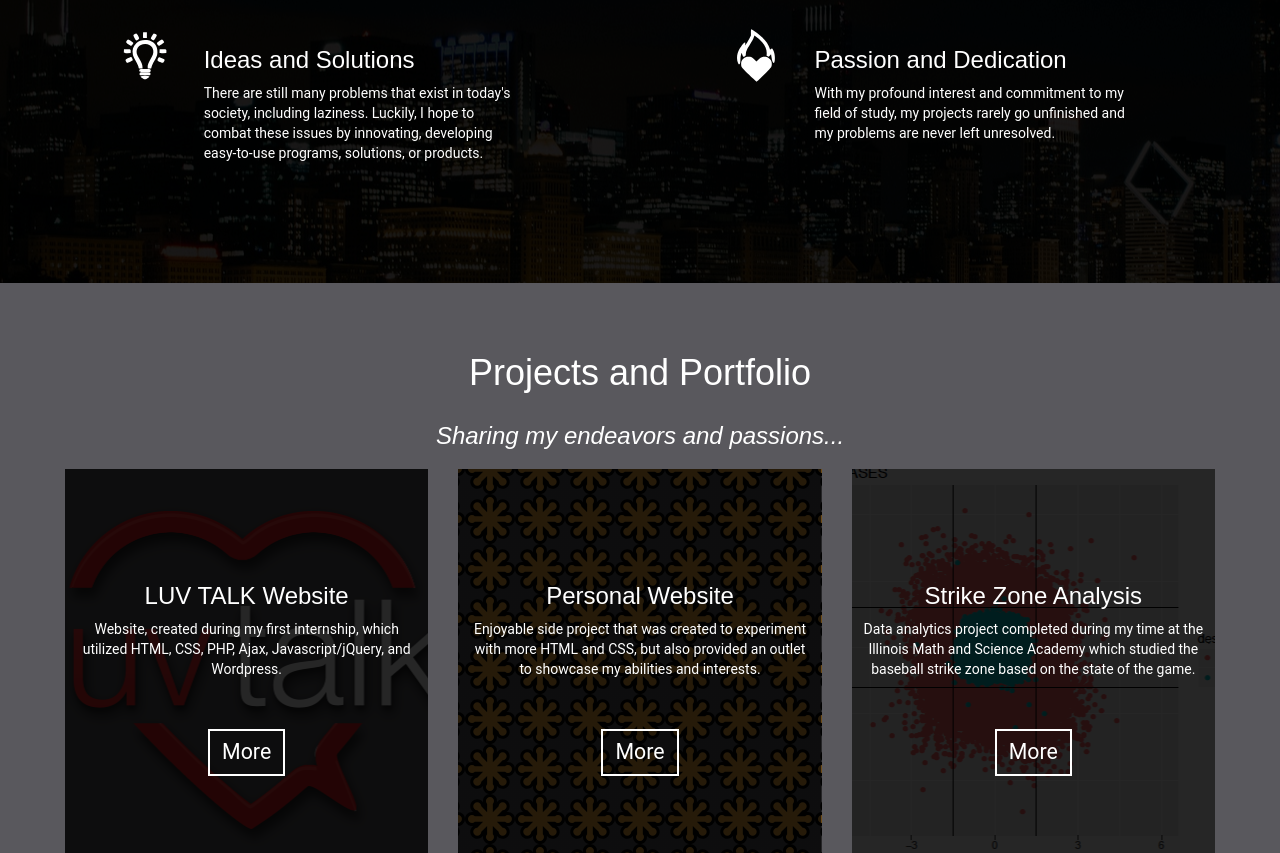
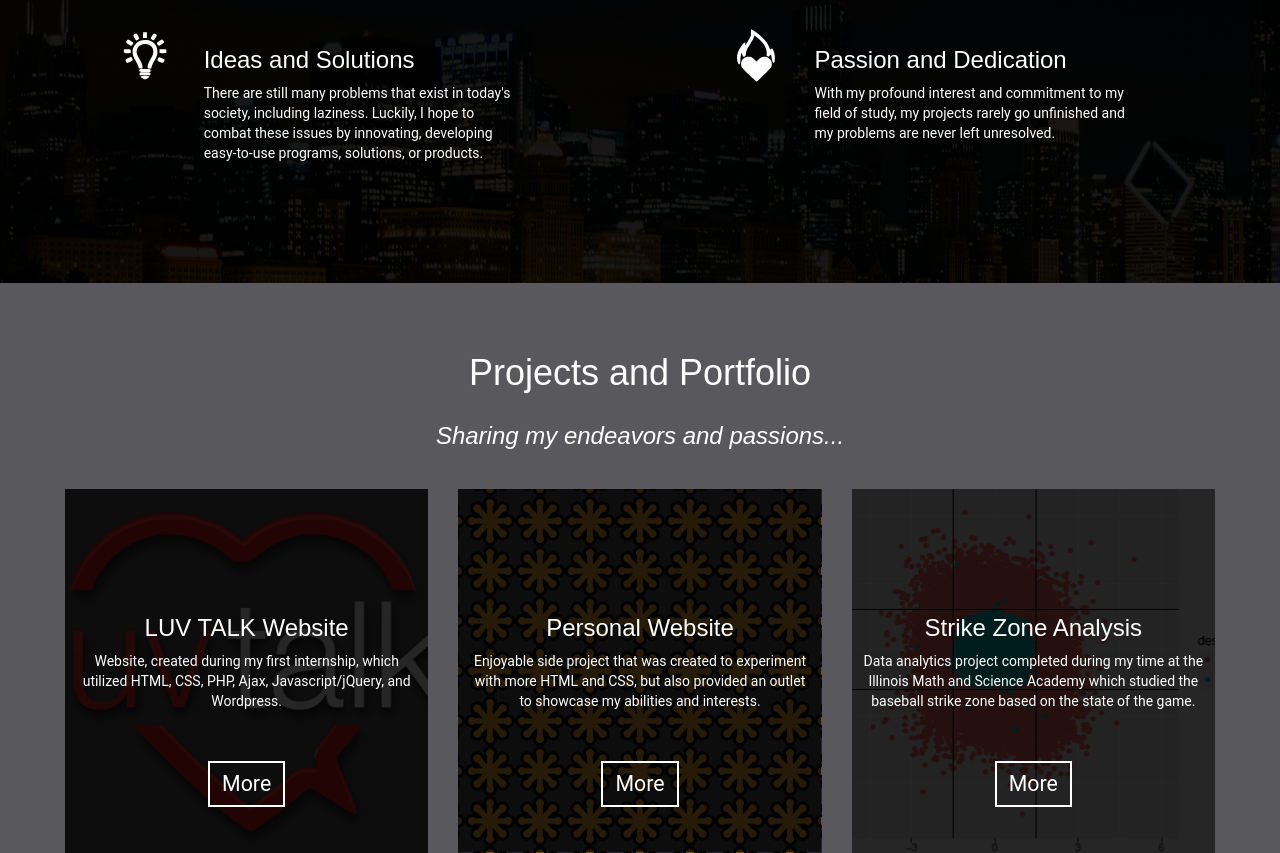
Before and after one commit to tthinh188/evaluation, a React (Create React App) app: page / in a window 1280 px wide. Shown: the part 1947-2800 px from the top of the page. Built offline with nearby package versions, Linux system fonts and the light colour scheme.

Commit message:
some change

```diff
--- a/src/App.js
+++ b/src/App.js
@@ -1,3 +1,4 @@
+import { useEffect } from 'react';
 import './App.css';
 import './boostrap/css/bootstrap.min.css';
 import About from './componenets/About/About';
@@ -7,8 +8,59 @@
 import Navbar from './componenets/Navbar/Navbar';
 import Projects from './componenets/Projects/Projects';
 import Summary from './componenets/Summary/Summary';
+import $ from 'jquery';
 
 function App() {
+  useEffect(() => {
+    const navigation = () =>{
+        $('.primary-nav').css('height', $('.logo').height());
+        $('.primary-nav li').css(
+          'margin-top',
+          ($('.primary-nav').height() - $('.primary-nav li').height()) / 2 + 'px'
+        );
+    }
+
+    setTimeout(() => {
+      console.log('set');
+      navigation();
+    }, 500);
+  }, [])
+
+  useEffect(() => {
+    function projects() {
+      $('.luvtalk-project').css('height', $('.luvtalk-project').width());
+      $('.luvtalk-project h3').css(
+        'padding-top',
+        ($('.luvtalk-project').height() -
+          $('.luvtalk-project h3').height() -
+          $('.luvtalk-project .row').outerHeight()) /
+          2
+      );
+      $('.personal-website-project').css(
+        'height',
+        $('.personal-website-project').width()
+      );
+      $('.personal-website-project h3').css(
+        'padding-top',
+        ($('.personal-website-project').height() -
+          $('.personal-website-project h3').height() -
+          $('.personal-website-project .row').outerHeight()) /
+          2
+      );
+      $('.strike-zone-project').css('height', $('.strike-zone-project').width());
+      $('.strike-zone-project h3').css(
+        'padding-top',
+        ($('.strike-zone-project').height() -
+          $('.strike-zone-project h3').height() -
+          $('.strike-zone-project .row').outerHeight()) /
+          2
+      );
+    }
+
+    projects();
+
+  }, [])
+
   return (
     <div className="app">
       <Navbar />
--- a/src/styles.css
+++ b/src/styles.css
@@ -202,13 +202,13 @@
   .projects-header-quote {
     font-style: italic;
   }
-  .luvtalk-project, .personal-website-project, .strike-zone-project {
+  /* .luvtalk-project, .personal-website-project, .strike-zone-project {
     height: 50vh;
     display: flex;
     flex-direction: column;
     justify-content: center;
     margin-bottom: 20px;
-  }
+  } */
 
   .luvtalk-project {
     background: linear-gradient(rgba(0, 0, 0, 0.85), rgba(0, 0, 0, 0.85)),
```
